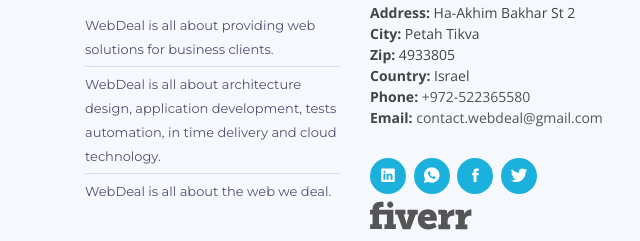
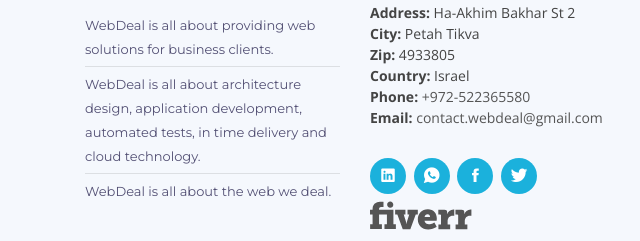
Before and after one commit to web-deal/web-deal.github.io, a plain HTML site: page index.html in a window 1280 px wide. Shown: the part 3789-4030 px from the top of the page, 0-640 px from the left. Drawn offline with nearby package versions, Linux system fonts and the light colour scheme; files whose address does not match are found by name.

Commit message:
Update index.html

```diff
--- a/index.html
+++ b/index.html
@@ -7,7 +7,7 @@
   <meta content="width=device-width, initial-scale=1.0" name="viewport">
   <meta content="WebDeal, Web, Application, Development, Business" name="keywords">
   <meta
-    content="WebDeal is all about architecture design, application development, tests automation, in time delivery and cloud technology."
+    content="WebDeal is all about architecture design, application development, automated tests, in time delivery and cloud technology."
     name="description">
   <meta name="google-site-verification" content="p9fvl8SORksgmYVx50uqcicaeE4PGx-e9Y9ZXFPzV3o" />
   <link
@@ -266,8 +266,7 @@
                   <h3><span>Web<b>Deal</b></span></h3>
                   <p>WebDeal is all about providing web solutions for business clients.</p>
                   <hr>
-                  <p>WebDeal is all about architecture design, application development, tests automation, in time
-                    delivery and cloud technology.</p>
+                  <p>WebDeal is all about architecture design, application development, automated tests, in time delivery and cloud technology.</p>
                   <hr>
                   <p>WebDeal is all about the web we deal.</p>
                 </div>
```
